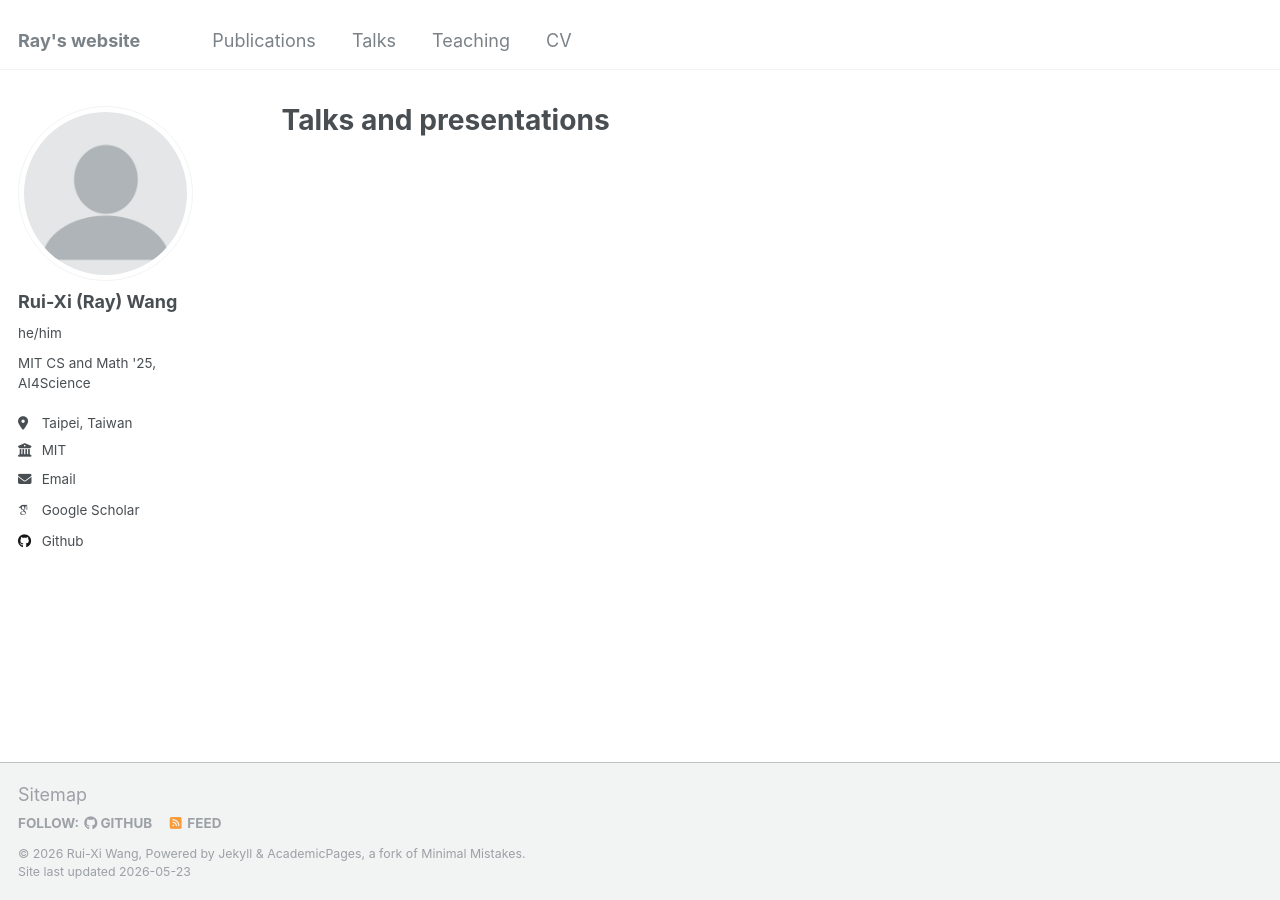
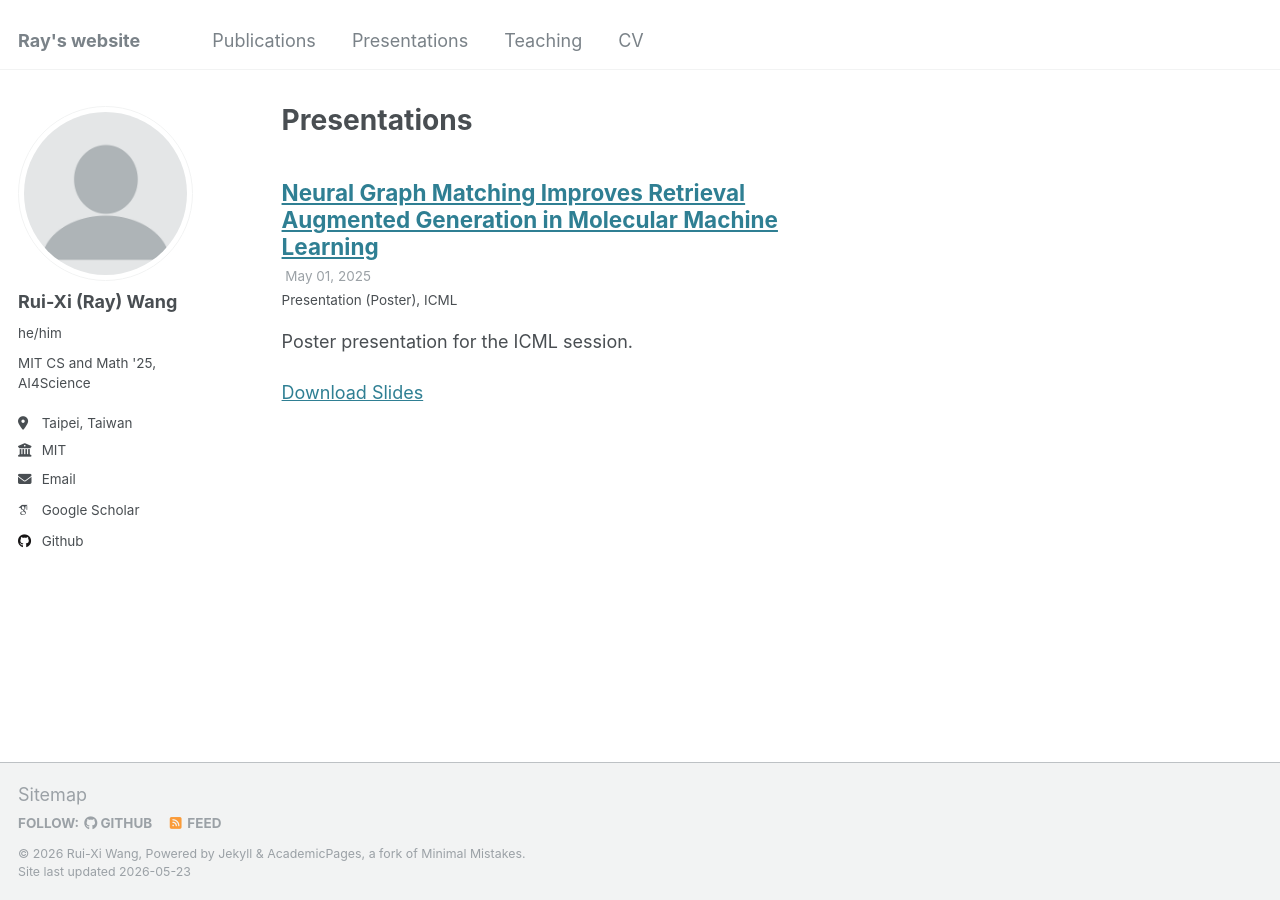
Before and after one commit to RuiXiWangTW/RuiXiWangTW.github.io, a Jekyll site: the page built from _pages/talks.html, in a window 1280 px wide. Built offline with Jekyll 4.4.1, drawn with Linux system fonts in a browser that asks for light colours; some web fonts are replaced.

Commit message:
adjust CV, layout, and add slides

```diff
--- a/_data/navigation.yml
+++ b/_data/navigation.yml
@@ -8,7 +8,7 @@ main:
   - title: "Publications"
     url: /publications/
 
-  - title: "Talks"
+  - title: "Presentations"
     url: /talks/
 
   - title: "Teaching"
--- a/_includes/archive-single-talk.html
+++ b/_includes/archive-single-talk.html
@@ -36,7 +36,9 @@
       <p class="page__meta"><i class="fa fa-clock-o" aria-hidden="true"></i> {% include read-time.html %}</p>
     {% endif %}
     {% if post.date %}<p class="page__meta"><i class="fa fa-clock-o" aria-hidden="true"></i> {{ post.date | date: '%B %d, %Y' }}</p>{% endif %}
-    {% if post.venue %}<p class="archive__item-excerpt" itemprop="description">{{post.type}}, {{ post.venue }},  {{post.location}} {% endif %}
+    {% assign talk_kind = post.talk_type | default: post.type | default: "Presentation" %}
+    {% if post.venue %}<p class="archive__item-excerpt" itemprop="description">{{ talk_kind }}{% if post.category %} ({{ post.category | capitalize }}){% endif %}, {{ post.venue }}{% if post.location %}, {{ post.location }}{% endif %}</p>{% endif %}
     {% if post.excerpt %}<p class="archive__item-excerpt" itemprop="description">{{ post.excerpt | markdownify }}</p>{% endif %}
+    {% if post.slidesurl %}<p><a href="{{ post.slidesurl }}">Download Slides</a></p>{% endif %}
   </article>
 </div>
--- a/_includes/archive-single.html
+++ b/_includes/archive-single.html
@@ -42,6 +42,9 @@
           <p> {{ post.type }}, <i>{{ post.venue }}</i>, {{ post.date | default: "1900-01-01" | date: "%Y" }} </p>
         {% elsif post.collection == 'publications' %}
           <p>Published in <i>{{ post.venue }}</i>, {{ post.date | default: "1900-01-01" | date: "%Y" }} </p>
+          {% if post.content contains '\*' %}
+            <p><small>(* denotes equal contribution)</small></p>
+          {% endif %}
         {% elsif post.date %}
          <p class="page__date"><strong><i class="fa fa-fw fa-calendar" aria-hidden="true"></i> {{ site.data.ui-text[site.locale].date_label | default: "Published:" }}</strong> <time datetime="{{ post.date | default: "1900-01-01" | date_to_xmlschema }}">{{ post.date | default: "1900-01-01" | date: "%B %d, %Y" }}</time></p>
         {% endif %}
--- a/_pages/talks.html
+++ b/_pages/talks.html
@@ -1,13 +1,13 @@
 ---
 layout: archive
-title: "Talks and presentations"
+title: "Presentations"
 permalink: /talks/
 author_profile: true
 ---
 
 {% if site.talkmap_link == true %}
 
-<p style="text-decoration:underline;"><a href="/talkmap.html">See a map of all the places I've given a talk!</a></p>
+<p style="text-decoration:underline;"><a href="/talkmap.html">See a map of all the places I've given a presentation!</a></p>
 
 {% endif %}
 
--- /dev/null
+++ b/_talks/2025-05-01-marason-icml.md
@@ -0,0 +1,13 @@
+---
+title: "Neural Graph Matching Improves Retrieval Augmented Generation in Molecular Machine Learning"
+collection: talks
+type: "Presentation"
+talk_type: "Presentation"
+category: poster
+permalink: /talks/2025-05-01-marason-icml
+venue: "ICML"
+date: 2025-05-01
+slidesurl: '/files/MARASON_ICML.pptx'
+---
+
+Poster presentation for the ICML session.
```
Also changed, not shown: _layouts/talk.html (+7 -1 lines), _publications/2025-05-01-MARASON.md (+1 -0 lines), 2 other files.
